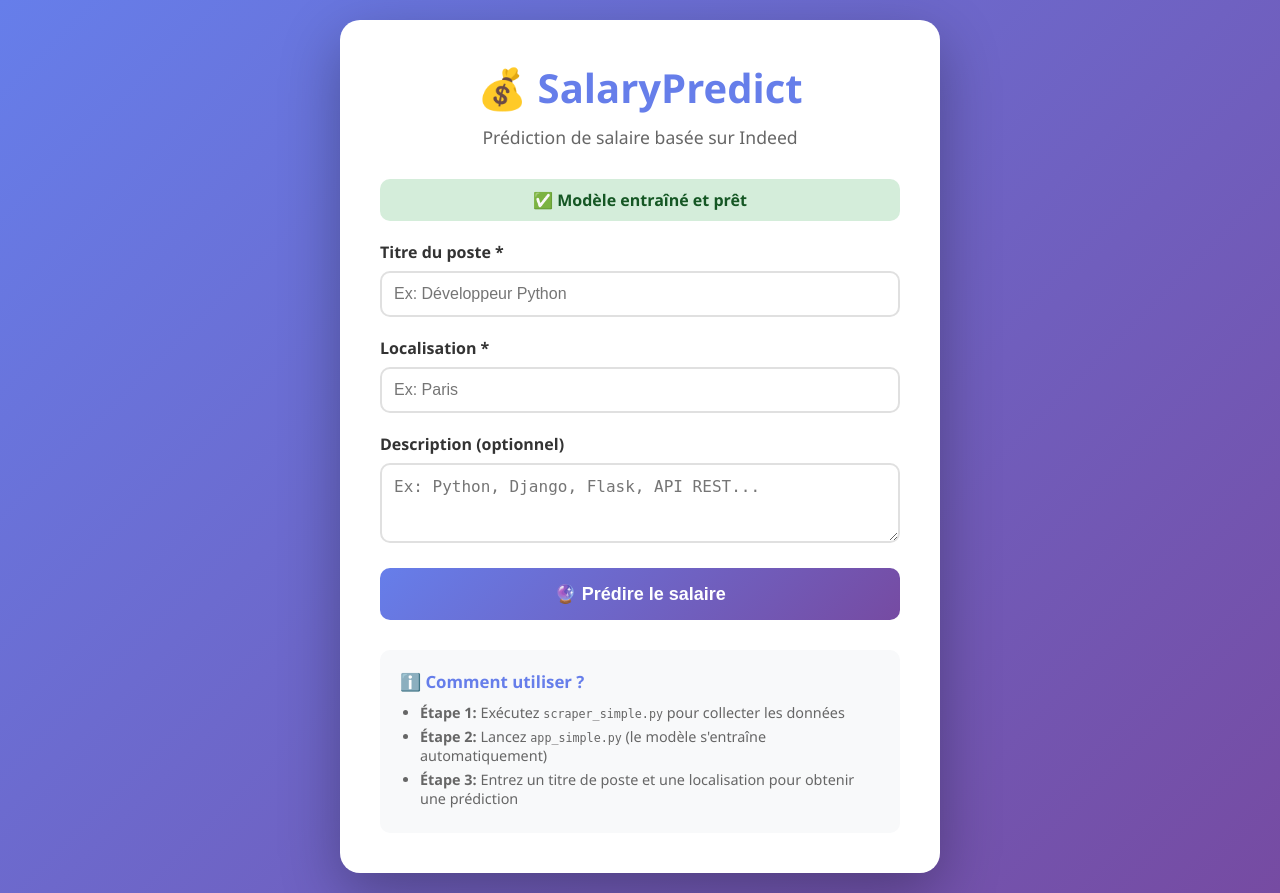
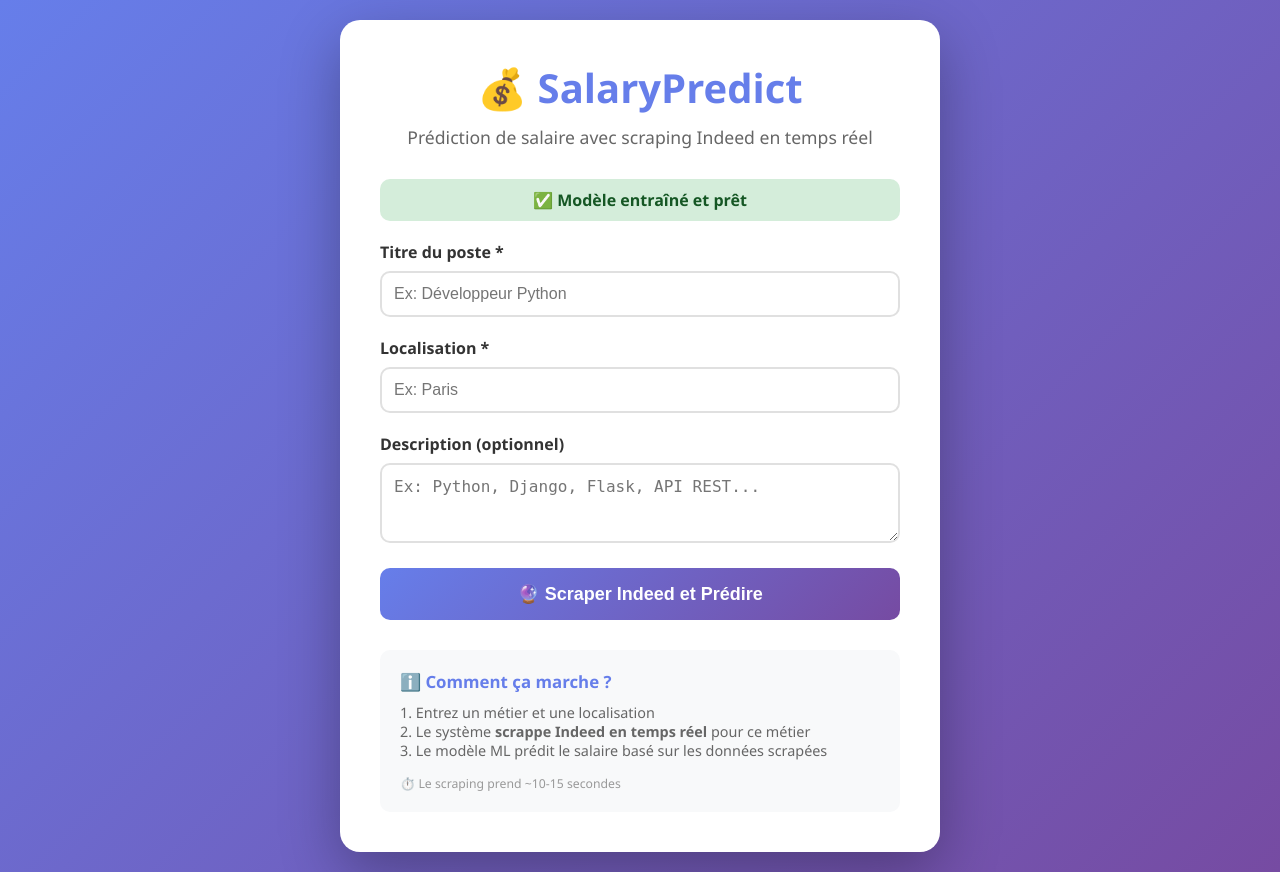
Before and after one commit to manelmahmoudii/SalaryPredict, a Flask app: page / in a window 1280 px wide. After the commit the page ends 872 px from the top, so only its background shows below. Run offline with Flask 3, Linux system fonts and the light colour scheme.

Commit message:
Modification

```diff
--- a/app.py
+++ b/app.py
@@ -142,7 +142,7 @@
 
 @app.route('/predict', methods=['POST'])
 def predict():
-    """Endpoint de prédiction"""
+    """Endpoint de prédiction avec scraping en temps réel"""
     try:
         # Récupérer les données
         job_title = request.form.get('job_title', '')
@@ -159,14 +159,33 @@
                                  trained=is_trained,
                                  error="Modèle non entraîné")
 
-        # Prédire
+        # NOUVEAU : Scraper Indeed en temps réel pour ce métier
+        print(f"\n🔍 Scraping Indeed pour '{job_title}' à '{location}'...")
+
+        from scraper import scrape_indeed_selenium
+        scraped_jobs = scrape_indeed_selenium(job_title, location, num_pages=1)
+
+        scraped_count = len(scraped_jobs)
+        print(f"✅ {scraped_count} offres trouvées sur Indeed")
+
+        # Prédire le salaire
         salary = predict_salary(job_title, location, description)
+
+        # Préparer les informations sur les offres scrapées
+        scraped_info = None
+        if scraped_count > 0:
+            companies = [job['company'] for job in scraped_jobs[:5]]
+            scraped_info = {
+                'count': scraped_count,
+                'companies': companies
+            }
 
         return render_template('index.html',
                              trained=is_trained,
                              prediction=salary,
                              job_title=job_title,
-                             location=location)
+                             location=location,
+                             scraped_info=scraped_info)
 
     except Exception as e:
         return render_template('index.html',
--- a/templates/index.html
+++ b/templates/index.html
@@ -58,11 +58,6 @@
             color: #155724;
         }
 
-        .status.not-trained {
-            background: #fff3cd;
-            color: #856404;
-        }
-
         .form-group {
             margin-bottom: 20px;
         }
@@ -111,10 +106,6 @@
         button:hover {
             transform: translateY(-2px);
             box-shadow: 0 10px 20px rgba(102, 126, 234, 0.4);
-        }
-
-        button:active {
-            transform: translateY(0);
         }
 
         .result {
@@ -177,29 +168,17 @@
             color: #667eea;
             margin-bottom: 10px;
         }
-
-        .info ul {
-            margin-left: 20px;
-        }
-
-        .info li {
-            margin: 5px 0;
-        }
     </style>
 </head>
 
 <body>
     <div class="container">
         <h1>💰 SalaryPredict</h1>
-        <p class="subtitle">Prédiction de salaire basée sur Indeed</p>
+        <p class="subtitle">Prédiction de salaire avec scraping Indeed en temps réel</p>
 
         {% if trained %}
         <div class="status trained">
             ✅ Modèle entraîné et prêt
-        </div>
-        {% else %}
-        <div class="status not-trained">
-            ⚠️ Modèle non entraîné - Exécutez d'abord scraper_simple.py
         </div>
         {% endif %}
 
@@ -220,7 +199,7 @@
                     placeholder="Ex: Python, Django, Flask, API REST..."></textarea>
             </div>
 
-            <button type="submit">🔮 Prédire le salaire</button>
+            <button type="submit">🔮 Scraper Indeed et Prédire</button>
         </form>
 
         {% if prediction %}
@@ -230,6 +209,19 @@
             <div class="job-info">
                 📍 {{ job_title }} à {{ location }}
             </div>
+
+            {% if scraped_info %}
+            <div style="margin-top: 20px; padding-top: 20px; border-top: 1px solid rgba(255,255,255,0.3);">
+                <p style="font-size: 0.9em; opacity: 0.9;">
+                    🔍 Basé sur {{ scraped_info.count }} offres réelles trouvées sur Indeed
+                </p>
+                {% if scraped_info.companies %}
+                <p style="font-size: 0.85em; opacity: 0.8; margin-top: 10px;">
+                    Entreprises : {{ scraped_info.companies|join(', ') }}
+                </p>
+                {% endif %}
+            </div>
+            {% endif %}
         </div>
         {% endif %}
 
@@ -240,14 +232,15 @@
         {% endif %}
 
         <div class="info">
-            <h3>ℹ️ Comment utiliser ?</h3>
-            <ul>
-                <li><strong>Étape 1:</strong> Exécutez <code>scraper_simple.py</code> pour collecter les données</li>
-                <li><strong>Étape 2:</strong> Lancez <code>app_simple.py</code> (le modèle s'entraîne automatiquement)
-                </li>
-                <li><strong>Étape 3:</strong> Entrez un titre de poste et une localisation pour obtenir une prédiction
-                </li>
-            </ul>
+            <h3>ℹ️ Comment ça marche ?</h3>
+            <p style="margin: 10px 0;">
+                1. Entrez un métier et une localisation<br>
+                2. Le système <strong>scrappe Indeed en temps réel</strong> pour ce métier<br>
+                3. Le modèle ML prédit le salaire basé sur les données scrapées
+            </p>
+            <p style="margin-top: 15px; font-size: 0.85em; color: #999;">
+                ⏱️ Le scraping prend ~10-15 secondes
+            </p>
         </div>
     </div>
 </body>
```
